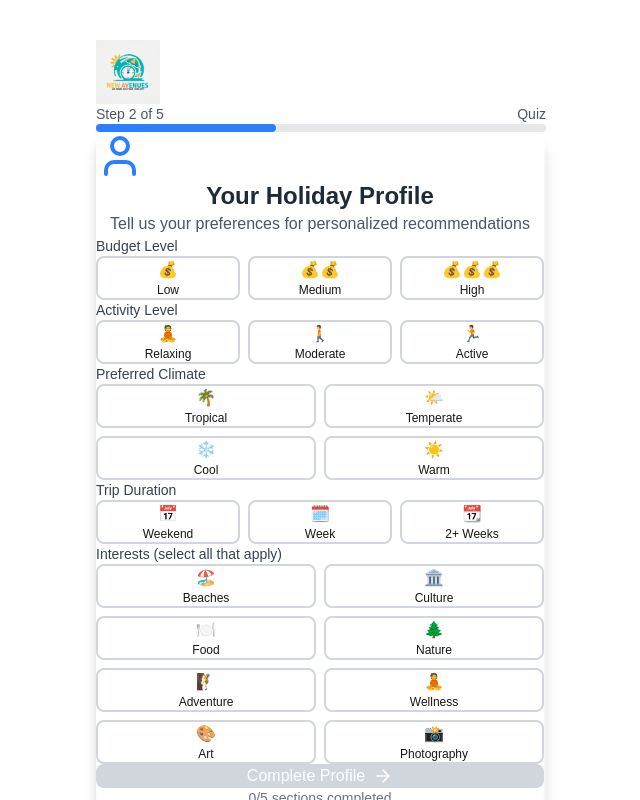
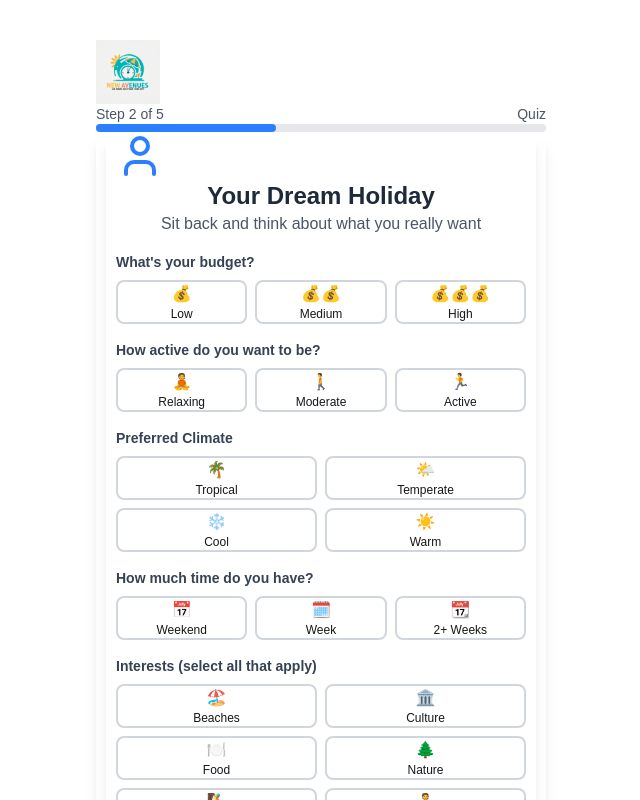
Before and after one commit to vladkuzmints/mmt-26-ai-summer-workshop, a Next.js app in the folder front-end/: page / in a window 1280 px wide. Both pictures are taken after a click on the button "Continue to Quiz". Shown: the top 800 px of the page, without its empty margins (319-959 px from the left). Built offline with nearby package versions, Linux system fonts and the light colour scheme.

Commit message:
quiz styling

```diff
--- a/front-end/src/app/components/Quiz.tsx
+++ b/front-end/src/app/components/Quiz.tsx
@@ -41,12 +41,10 @@ const HolidayProfileQuiz = () => {
 
   if (isSubmitted) {
     return (
-      <div className="max-w-md mx-auto p-6 bg-white rounded-xl shadow-lg">
+      <div className="max-w-md mx-auto p-6 bg-white rounded-xl shadow-lg container">
         <div className="text-center mb-6">
           <div className="text-6xl mb-4">✅</div>
-          <h2 className="text-2xl font-bold text-gray-800">
-            Profile Complete!
-          </h2>
+          <h2 className="text-2xl font-bold text-gray-800">Good choice!</h2>
           <p className="text-gray-600 mt-2">Here's what you selected:</p>
         </div>
 
@@ -99,22 +97,22 @@ const HolidayProfileQuiz = () => {
   }
 
   return (
-    <>
-      <div className="max-w-md mx-auto p-6 bg-white rounded-xl shadow-lg">
+    <div className="container">
+      <div className="max-w-md mx-auto p-6 bg-white rounded-xl shadow-lg container">
         <div className="text-center mb-6">
           <User className="mx-auto mb-2 text-blue-500" size={48} />
           <h1 className="text-2xl font-bold text-gray-800">
-            Your Holiday Profile
+            Your Dream Holiday
           </h1>
           <p className="text-gray-600">
-            Tell us your preferences for personalized recommendations
+            Sit back and think about what you really want
           </p>
         </div>
 
         <div className="space-y-6">
           <div>
             <label className="block text-sm font-medium text-gray-700 mb-2">
-              Budget Level
+              What's your budget?
             </label>
             <div className="grid grid-cols-3 gap-2">
               {["low", "medium", "high"].map((budget) => (
@@ -138,7 +136,7 @@ const HolidayProfileQuiz = () => {
 
           <div>
             <label className="block text-sm font-medium text-gray-700 mb-2">
-              Activity Level
+              How active do you want to be?
             </label>
             <div className="grid grid-cols-3 gap-2">
               {[
@@ -195,7 +193,7 @@ const HolidayProfileQuiz = () => {
 
           <div>
             <label className="block text-sm font-medium text-gray-700 mb-2">
-              Trip Duration
+              How much time do you have?
             </label>
             <div className="grid grid-cols-3 gap-2">
               {[
@@ -273,7 +271,7 @@ const HolidayProfileQuiz = () => {
           sections completed
         </div>
       </div>
-    </>
+    </div>
   );
 };
 
--- a/front-end/src/app/globals.css
+++ b/front-end/src/app/globals.css
@@ -42,3 +42,15 @@ a {
     color-scheme: dark;
   }
 }
+
+.container {
+  margin: auto;
+  padding: 0 10px;
+  /* background: #fefae0; */
+}
+
+label {
+  margin-top: 16px;
+  margin-bottom: 8px;
+  font-weight: bold;
+}
```
Also changed, not shown: 1 other file (tests, documents, lock files or other folders).
